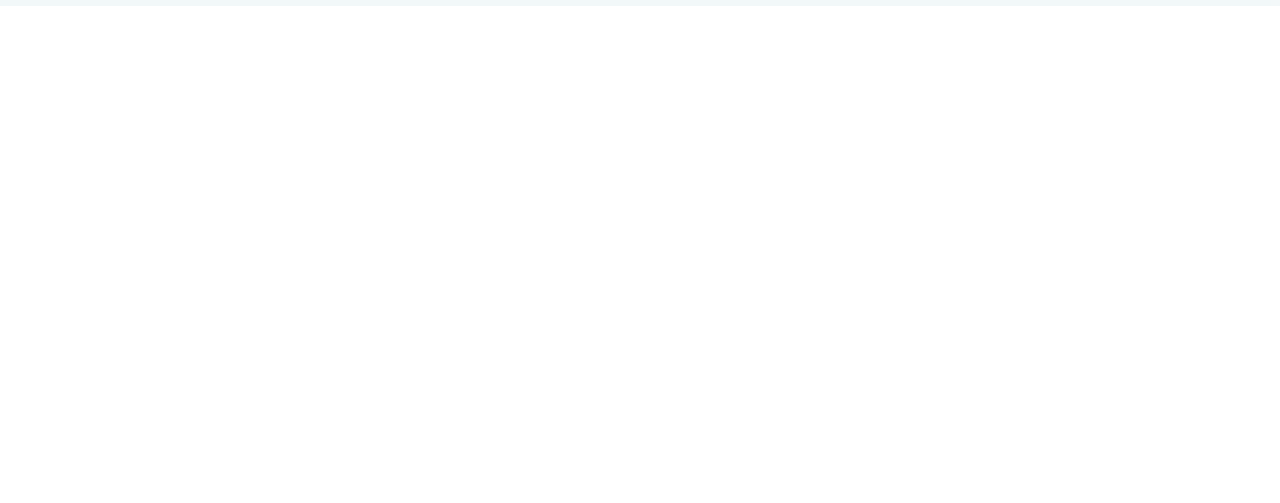
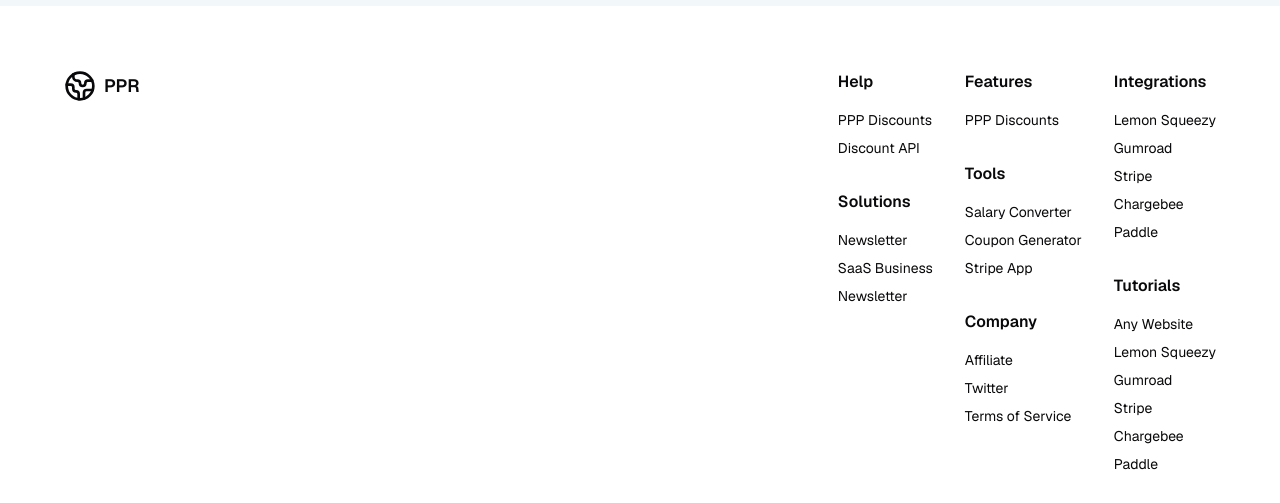
Before and after one commit to Mornor/saas_demo, a Next.js app: page / in a window 1280 px wide. Shown: the part 1770-2273 px from the top of the page. Before the commit the page ends 1776 px from the top, so only its background shows below. Built offline with nearby package versions, Linux system fonts and the light colour scheme; no server answers.

Commit message:
Add Footers

```diff
--- a/src/app/(marketing)/page.tsx
+++ b/src/app/(marketing)/page.tsx
@@ -9,6 +9,7 @@
 import { formatCompactNumber } from "@/lib/formatters";
 import { ReactNode } from "react";
 import { cn } from "@/lib/utils";
+import { BrandLogo } from "@/components/BrandLogo";
 
 export default function HomePage () {
   return (
@@ -73,6 +74,78 @@
           ))}
         </div>
       </section>
+
+      <footer className="container pt-16 pb-8 flex flex-col sm:flex-row gap-8 sm:gap-4 justify-between items-start">
+        <Link href="/">
+          <BrandLogo />
+        </Link>
+        <div className="flex flex-col sm:flex-row gap-8">
+          <div className="flex flex-col gap-8">
+            <FooterLinkGroup
+              title="Help"
+              links={[
+                {label: "PPP Discounts", href: "#"},
+                {label: "Discount API", href: "#"}
+              ]}
+              />
+            <FooterLinkGroup
+              title="Solutions"
+              links={[
+                {label: "Newsletter", href: "#"},
+                {label: "SaaS Business", href: "#"},
+                {label: "Newsletter", href: "#"}
+              ]}
+              />
+          </div>
+          <div className="flex flex-col gap-8">
+            <FooterLinkGroup
+              title="Features"
+              links={[{ label: "PPP Discounts", href: "#" }]}
+            />
+            <FooterLinkGroup
+              title="Tools"
+              links={[
+                { label: "Salary Converter", href: "#" },
+                { label: "Coupon Generator", href: "#" },
+                { label: "Stripe App", href: "#" },
+              ]}
+            />
+            <FooterLinkGroup
+              title="Company"
+              links={[
+                { label: "Affiliate", href: "#" },
+                { label: "Twitter", href: "#" },
+                { label: "Terms of Service", href: "#" },
+              ]}
+            />
+          </div>
+          <div className="flex flex-col gap-8">
+            <FooterLinkGroup
+              title="Integrations"
+              links={[
+                { label: "Lemon Squeezy", href: "#" },
+                { label: "Gumroad", href: "#" },
+                { label: "Stripe", href: "#" },
+                { label: "Chargebee", href: "#" },
+                { label: "Paddle", href: "#" },
+              ]}
+            />
+            <FooterLinkGroup
+              title="Tutorials"
+              links={[
+                { label: "Any Website", href: "#" },
+                { label: "Lemon Squeezy", href: "#" },
+                { label: "Gumroad", href: "#" },
+                { label: "Stripe", href: "#" },
+                { label: "Chargebee", href: "#" },
+                { label: "Paddle", href: "#" },
+              ]}
+            />
+          </div>
+
+        </div>
+
+      </footer>
     </>
   )
 }
@@ -122,3 +195,18 @@
     </div>
   )
 }
+
+function FooterLinkGroup({title, links}: {title: string, links: {label: string, href: string}[]}){
+  return(
+    <div className="flex flex-col gap-4">
+      <h3 className="font-semibold">{title}</h3>
+      <ul className="flex flex-col gap-2 text-sm">
+        {links.map(link => (
+          <li key={link.href}>
+            <Link href={link.href}>{link.label}</Link>
+          </li>
+        ))}
+      </ul>
+    </div>
+  )
+}
```
